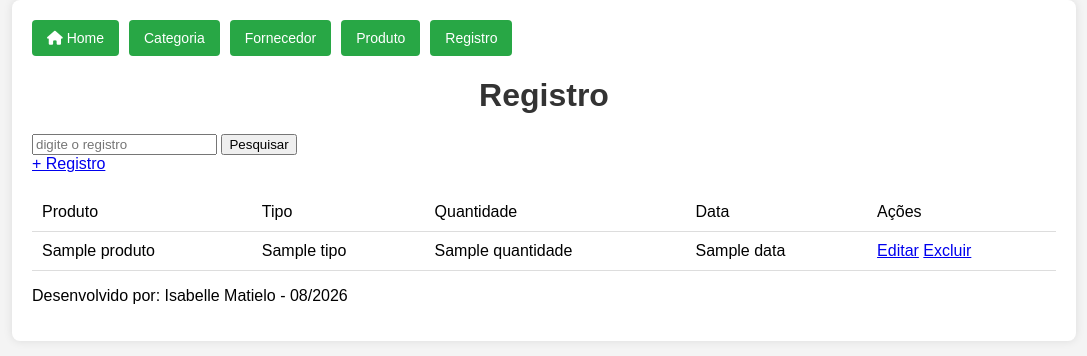
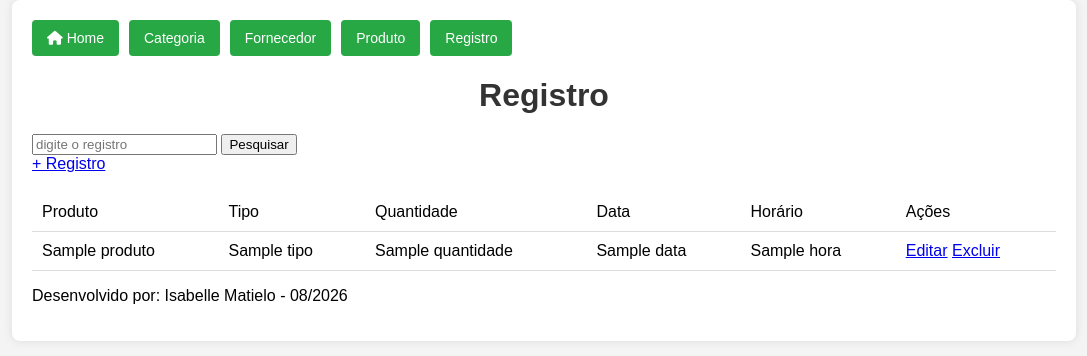
Before and after one commit to Isa-Portielo/estoque, a Node project: template views/registro/lst.ejs in a window 1280 px wide. Shown: the top 356 px of the page, without its empty margins (96-1183 px from the left). Run offline with Node 20 templates, Linux system fonts and the light colour scheme; the template is opened without the code that fills it: most values are stand-ins (such as "Sample title", 1, 10 or a date in 2020).

Commit message:
aaaa finalmente

```diff
--- a/controllers/RegistroController.js
+++ b/controllers/RegistroController.js
@@ -22,7 +22,8 @@ export default class RegistroController{
                 produto: rproduto,
                 tipo: req.body.tipo,
                 quantidade: req.body.quantidade,
-                data: req.body.data
+                data: req.body.data,
+                hora: req.body.hora
             });
             res.redirect('/'+caminhoBase + 'add');
         }
@@ -56,7 +57,8 @@ export default class RegistroController{
                 produto: rproduto,
                 tipo: req.body.tipo,
                 quantidade: req.body.quantidade,
-                data: req.body.data
+                data: req.body.data,
+                hora: req.body.hora
         })
         res.redirect('/'+caminhoBase + 'lst');
         }
--- a/models/registro.js
+++ b/models/registro.js
@@ -4,7 +4,8 @@ const Registro = conexao.Schema({
     produto: {type: conexao.Types.ObjectId, ref: "Produto"},
     tipo:{type:String, required:true},
     quantidade: {type:Number, required:true},
-    data:{type:Date, required:true},
+    data:{type:String, required:true},
+    hora:{type:String, required:true}
 })
 
 export default conexao.model('Registro',Registro)
--- a/views/registro/lst.ejs
+++ b/views/registro/lst.ejs
@@ -15,6 +15,7 @@
             <td>Tipo</td>
             <td>Quantidade</td>
             <td>Data</td>
+            <td>Horário</td>
             <td>Ações</td>
         </tr>
 
@@ -24,6 +25,7 @@
             <td><%=r.tipo%></td>
             <td><%=r.quantidade%></td>
             <td><%=r.data%></td>
+            <td><%=r.hora%></td>
             <td><a href="/registro/edt/<%=r.id%>">Editar</a>
             <a href="/registro/del/<%=r.id%>">Excluir</a></td>
         </tr>
```
Also changed, not shown: views/registro/add.ejs (+8 -2 lines), views/registro/edt.ejs (+5 -4 lines).
